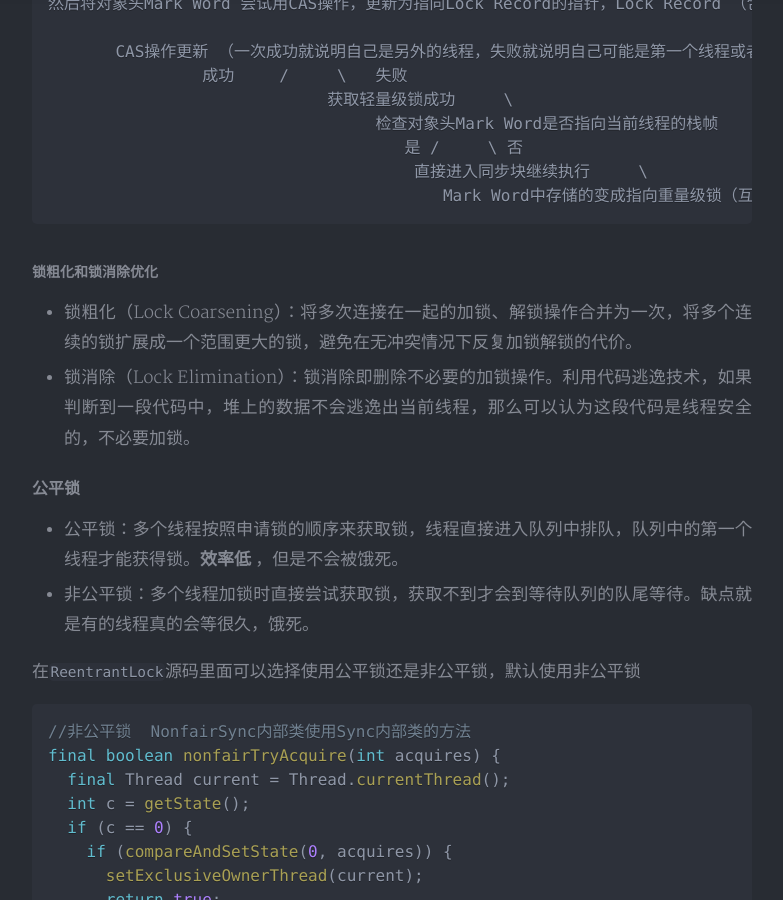
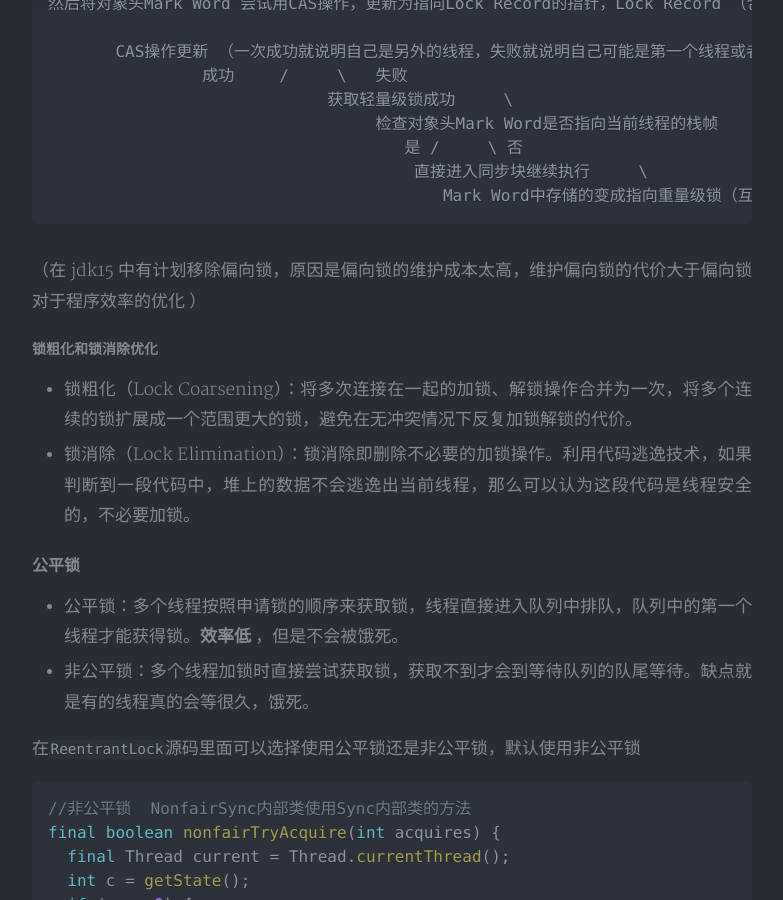
Before and after one commit to ica10888/ica10888.github.io, a Jekyll site: the page built from _posts/2019-12-28-advanced java （四） 并发与共享变量.md, in a window 1280 px wide and 900 px high, scrolled down 4734 px. Shown: the whole window, without its empty margins (248-1031 px from the left). Built offline with Jekyll 4.4.1, drawn with Linux system fonts in a browser that asks for light colours; nearby versions of some CDN libraries; a style sheet for code colours, icons or effects is not loaded.

Commit message:
Update 2019-12-28-advanced java （四） 并发与共享变量.md

````diff
--- a/_posts/2019-12-28-advanced java （四） 并发与共享变量.md
+++ b/_posts/2019-12-28-advanced java （四） 并发与共享变量.md
@@ -140,6 +140,8 @@ ABA问题
                                       直接进入同步块继续执行     \
                                          Mark Word中存储的变成指向重量级锁（互斥量）的指针
 ```
+
+（在 jdk15 中有计划移除偏向锁，原因是偏向锁的维护成本太高，维护偏向锁的代价大于偏向锁对于程序效率的优化 ）
 
 ##### 锁粗化和锁消除优化
 
````
